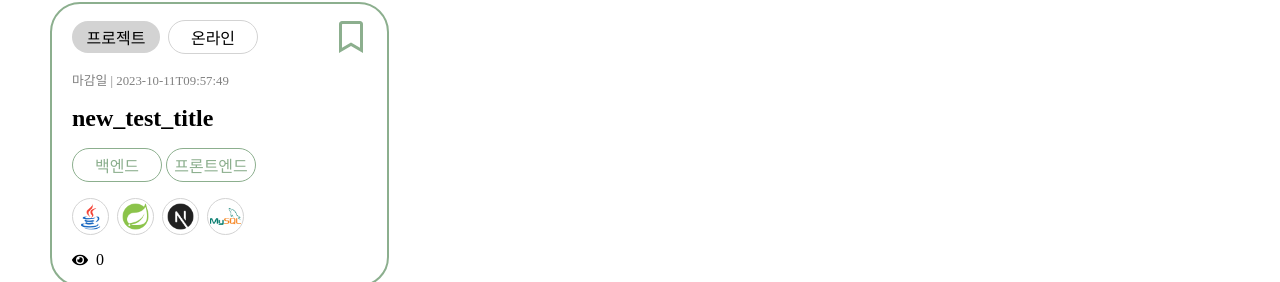
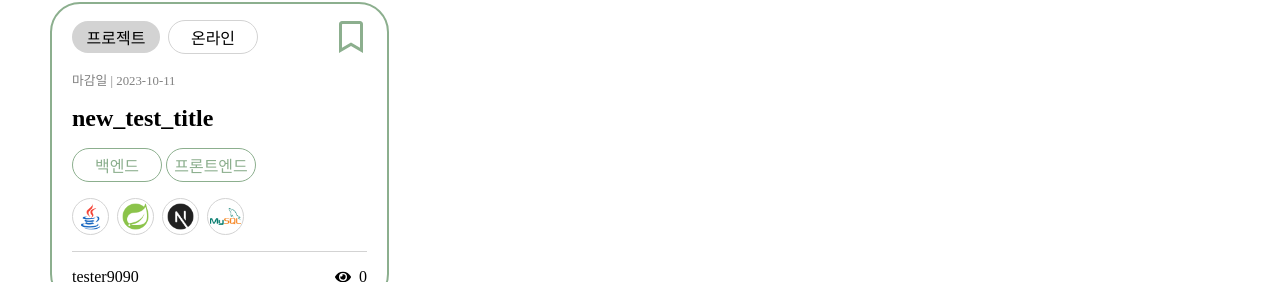
Before and after one commit to Journey5873/coconet, a React (Create React App) app: page / in a window 1280 px wide. Shown: the part 670-952 px from the top of the page. Built offline with nearby package versions, Linux system fonts and the light colour scheme; no server answers.

Commit message:
Style : article card author, 날짜 추가

```diff
--- a/src/components/molecules/card/card.tsx
+++ b/src/components/molecules/card/card.tsx
@@ -1,7 +1,7 @@
 import styled from "styled-components";
 import { FaBookmark, FaRegBookmark, FaEye } from "react-icons/fa";
 import { DummyData } from "../../../data/data";
-import { typeMap, imageMap } from "../../../utils/utils";
+import { typeMap, imageMap, dateFormat } from "../../../utils/utils";
 import { useNavigate } from "react-router-dom";
 
 interface Props {
@@ -10,8 +10,17 @@ interface Props {
 
 const Card = ({ item }: Props) => {
     const navigation = useNavigate();
-    const { articleId, expiredAt, title, articleRoleDtos, articleStackDtos, viewCount, articleType, meetingType } =
-        item;
+    const {
+        articleId,
+        expiredAt,
+        title,
+        articleRoleDtos,
+        articleStackDtos,
+        viewCount,
+        articleType,
+        meetingType,
+        author,
+    } = item;
     return (
         <StyledCardContainer onClick={() => navigation(`/post/${articleId}`)}>
             <StyledRowBetweenWrapper>
@@ -21,7 +30,7 @@ const Card = ({ item }: Props) => {
                 </StyledRowWrapper>
                 <FaRegBookmark style={{ fontSize: "32px", color: "#8caf8e" }} />
             </StyledRowBetweenWrapper>
-            <StyledCardExpired>{`마감일 | ${expiredAt}`}</StyledCardExpired>
+            <StyledCardExpired>{`마감일 | ${dateFormat(expiredAt)}`}</StyledCardExpired>
             <h2>{title}</h2>
             <div style={{ display: "flex", columnGap: "4px" }}>
                 {articleRoleDtos.map((item, index) => (
@@ -35,10 +44,15 @@ const Card = ({ item }: Props) => {
                     </StyledTech>
                 ))}
             </StyledRowWrapper>
-            <StyledRowWrapper>
-                <FaEye />
-                {viewCount}
-            </StyledRowWrapper>
+            <div style={{ borderTop: "1px solid lightgray", paddingTop: "16px" }}>
+                <StyledRowBetweenWrapper>
+                    <span>{author}</span>
+                    <StyledRowWrapper>
+                        <FaEye />
+                        {viewCount}
+                    </StyledRowWrapper>
+                </StyledRowBetweenWrapper>
+            </div>
         </StyledCardContainer>
     );
 };
--- a/src/utils/utils.ts
+++ b/src/utils/utils.ts
@@ -52,3 +52,13 @@ export const imageMap: Record<any, any> = {
     Thymeleaf,
     Typescript,
 };
+
+export const dateFormat = (datetime: string) => {
+    if (!datetime) return "";
+    const date = new Date(datetime);
+    const year = date.getFullYear();
+    const month = ("0" + (date.getMonth() + 1)).slice(-2);
+    const day = ("0" + date.getDate()).slice(-2);
+
+    return `${year}-${month}-${day}`;
+};
```
